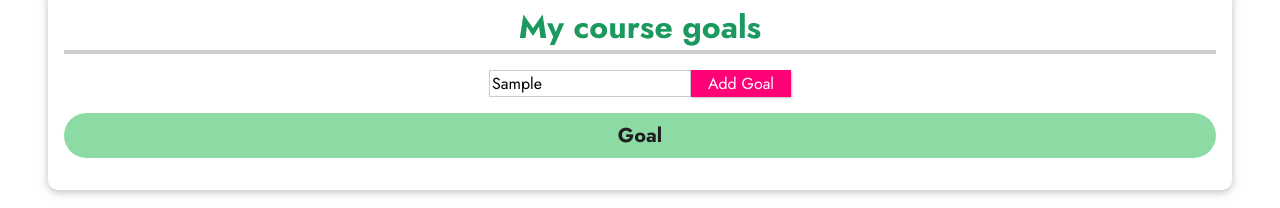
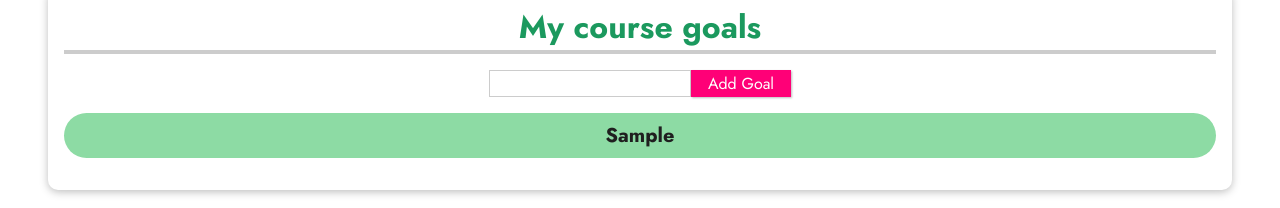
Before and after one commit to DavidArmendariz/vue-basics, a plain HTML site: page goals-app-v2/index.html in a window 1280 px wide. Both pictures are taken after typing "Sample" into the empty fields and a click on the button "Add Goal". Shown: the part 229-437 px from the top of the page. Drawn offline with nearby package versions, Linux system fonts and the light colour scheme.

Commit message:
Learned about v-for

```diff
--- a/goals-app-v2/app.js
+++ b/goals-app-v2/app.js
@@ -5,6 +5,7 @@ const app = Vue.createApp({
   methods: {
     addGoal() {
       this.goals.push(this.enteredGoalValue);
+      this.enteredGoalValue = '';
     },
   },
 });
--- a/goals-app-v2/index.html
+++ b/goals-app-v2/index.html
@@ -18,11 +18,11 @@
     </header>
     <section id="user-goals">
       <h2>My course goals</h2>
-      <input type="text" v-model="enteredGoalValue" />
+      <input type="text" v-model="enteredGoalValue" @keyup.enter="addGoal" />
       <button @click="addGoal">Add Goal</button>
       <p v-if="goals.length === 0">No goals have been added yet - please start adding some!</p>
       <ul v-else>
-        <li>Goal</li>
+        <li v-for="goal in goals">{{ goal }}</li>
       </ul>
     </section>
   </body>
```
